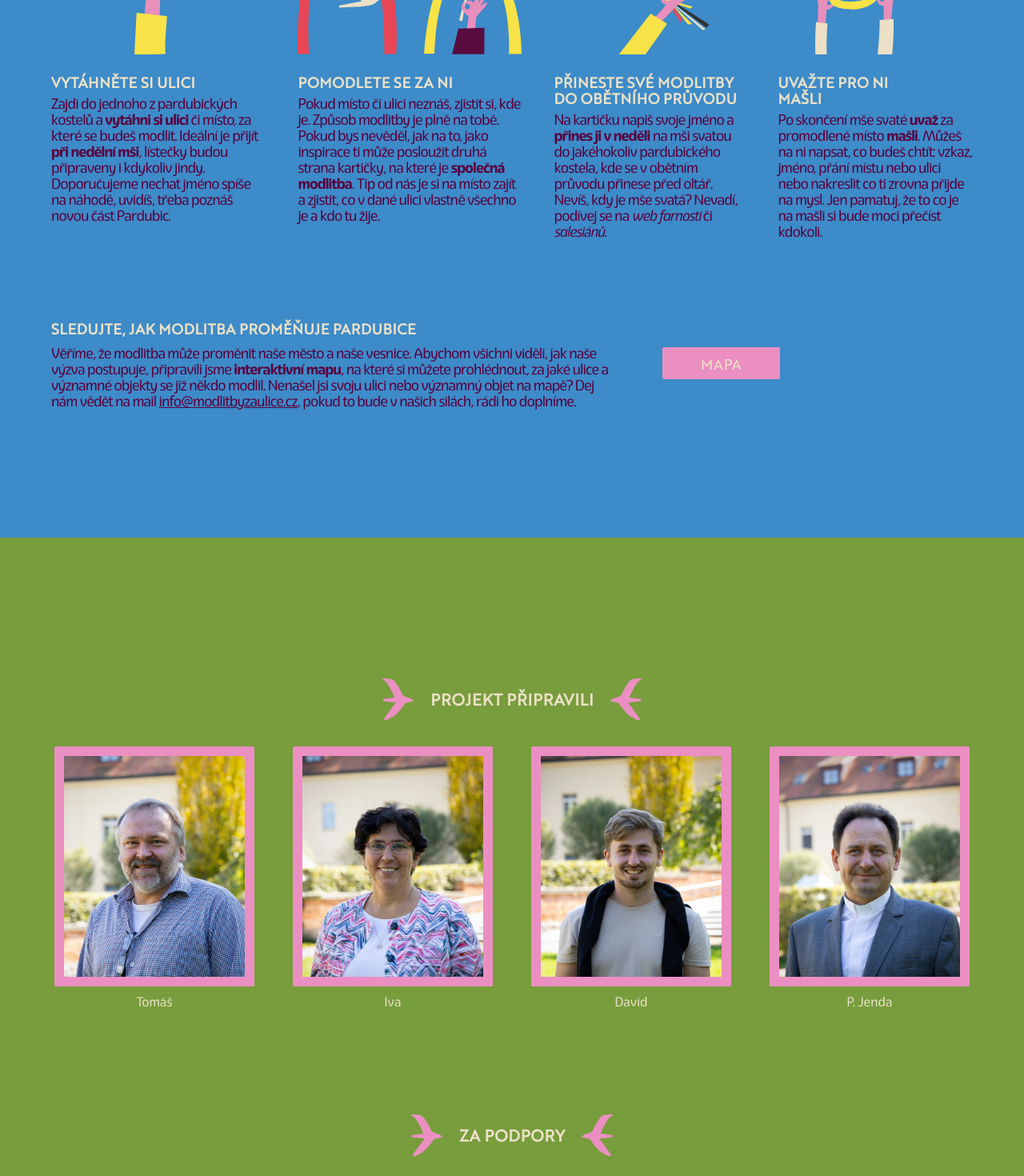
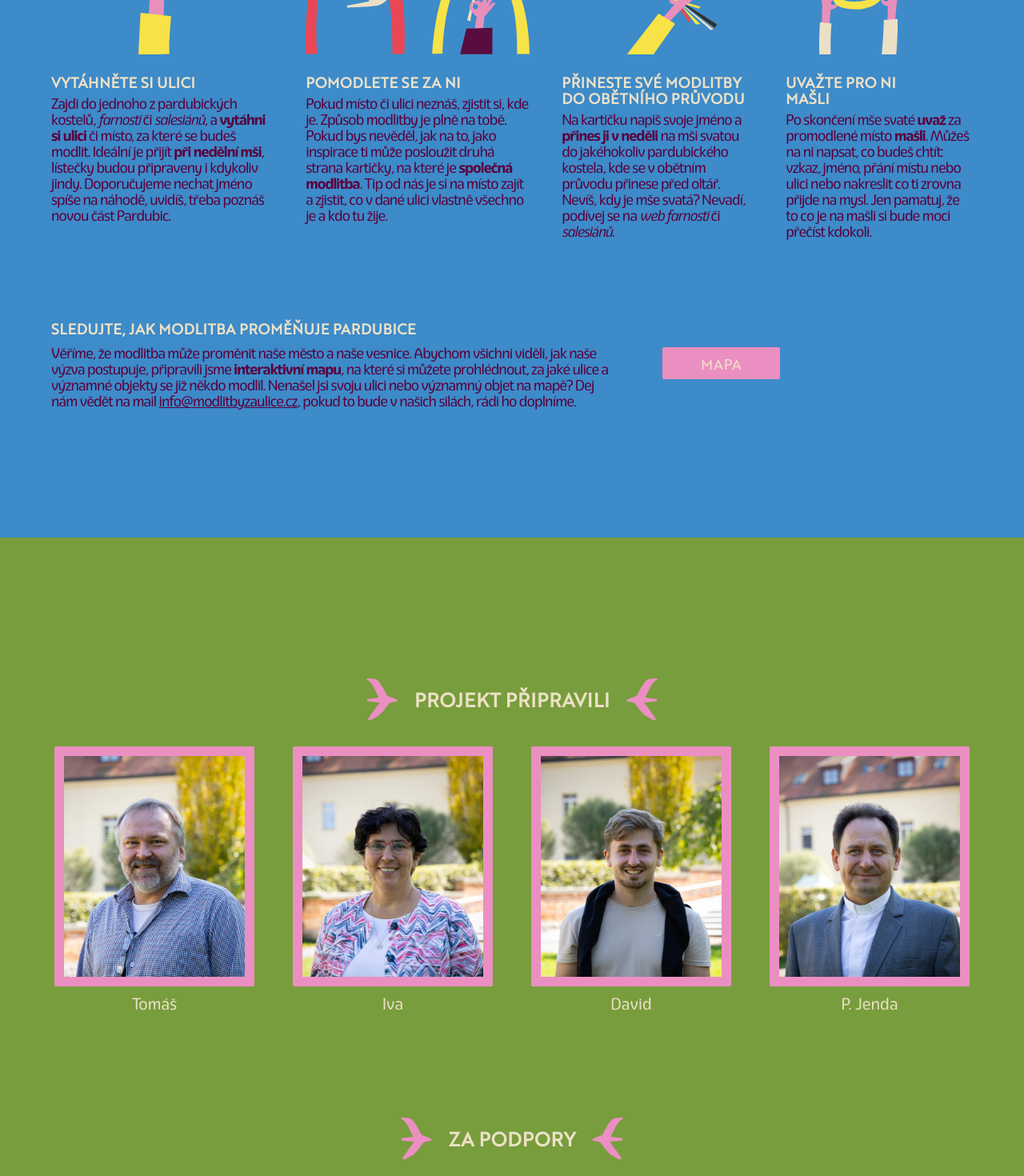
Before and after one commit to petrkucerak/modlitbyzaulice, a Next.js app: page / in a window 1280 px wide. Shown: the part 3040-4510 px from the top of the page at 80% size. Built offline with nearby package versions, Linux system fonts and the light colour scheme.

Commit message:
Update safe zone for logos

```diff
--- a/app/page.js
+++ b/app/page.js
@@ -163,8 +163,25 @@ export default function Home() {
               Vytáhněte si ulici
             </h3>
             <p className="text-wine tracking-tighter leading-5 2xl:leading-6 font-eigerdals lg:h-[140px]">
-              Zajdi do jednoho z pardubických kostelů a{" "}
-              <strong>vytáhni si ulici</strong> či místo, za které se budeš
+              Zajdi do jednoho z pardubických kostelů,{" "}
+              <Link
+                href={
+                  "https://farnost-pardubice.cz/bohosluzby/aktualni-bohosluzby/"
+                }
+                target="_blank"
+                className="italic"
+              >
+                farnosti
+              </Link>{" "}
+              či{" "}
+              <Link
+                href={"https://salesianipardubice.cz/kostel/"}
+                target="_blank"
+                className="italic"
+              >
+                salesiánů
+              </Link>{", "}
+              a <strong>vytáhni si ulici</strong> či místo, za které se budeš
               modlit. Ideální je přijít <strong>při nedělní mši</strong>,
               lístečky budou připraveny i kdykoliv jindy. Doporučujeme nechat
               jméno spíše na náhodě, uvidíš, třeba poznáš novou část Pardubic.
@@ -243,10 +260,12 @@ export default function Home() {
             <p className="text-wine tracking-tighter leading-5 2xl:leading-6 font-eigerdals">
               Věříme, že modlitba může proměnit naše město a naše vesnice.
               Abychom všichni viděli, jak naše výzva postupuje, připravili jsme{" "}
-              <strong>interaktivní mapu</strong>, na které si můžete
-              prohlédnout, za jaké ulice a významné objekty se již někdo modlil.
-              Nenašel jsi svoju ulici nebo významný objet na mapě? Dej nám vědět
-              na mail{" "}
+              <Link href="/mapa">
+                <strong>interaktivní mapu</strong>
+              </Link>
+              , na které si můžete prohlédnout, za jaké ulice a významné objekty
+              se již někdo modlil. Nenašel jsi svoju ulici nebo významný objet
+              na mapě? Dej nám vědět na mail{" "}
               <Link
                 href={"mailto:info@modlitbyzaulice.cz"}
                 className="underline"
@@ -277,7 +296,7 @@ export default function Home() {
               src="/assets/tomas.webp"
               alt="Profilová fotka Tomáše"
             />
-            <h3 className="mt-2 font-eigerdals">Tomáš</h3>
+            <h3 className="mt-2 font-eigerdals text-xl">Tomáš</h3>
           </ProfileCard>
           <ProfileCard>
             <img
@@ -285,7 +304,7 @@ export default function Home() {
               src="/assets/iva.webp"
               alt="Profilová fotka Ivy"
             />
-            <h3 className="mt-2 font-eigerdals">Iva</h3>
+            <h3 className="mt-2 font-eigerdals text-xl">Iva</h3>
           </ProfileCard>
           <ProfileCard>
             <img
@@ -293,7 +312,7 @@ export default function Home() {
               src="/assets/david.webp"
               alt="Profilová fotka Davida"
             />
-            <h3 className="mt-2 font-eigerdals">David</h3>
+            <h3 className="mt-2 font-eigerdals text-xl">David</h3>
           </ProfileCard>
           <ProfileCard>
             <img
@@ -301,7 +320,7 @@ export default function Home() {
               src="/assets/jenda.webp"
               alt="Profilová fotka Jendy"
             />
-            <h3 className="mt-2 font-eigerdals">P. Jenda</h3>
+            <h3 className="mt-2 font-eigerdals text-xl">P. Jenda</h3>
           </ProfileCard>
         </div>
         <TitleWithBirds className={"mt-[4rem] mb-8"}>Za podpory</TitleWithBirds>
@@ -359,7 +378,7 @@ export default function Home() {
               title="Pardubický kraj"
             >
               <img
-                className="w-[200px] xl:w-[250px] h-[250px] xl:h-[300px] border-[12px] p-4 border-pink bg-white"
+                className="w-[200px] xl:w-[250px] h-[250px] xl:h-[300px] border-[12px] p-4 pr-5 border-pink bg-white"
                 src="/assets/logo_kraj.svg"
                 alt="Logo Pardubického kraje"
               />
--- a/components/layout/title-bird.js
+++ b/components/layout/title-bird.js
@@ -7,7 +7,7 @@ export default function TitleWithBirds({ children, className, color }) {
       className={`${className} flex flex-row items-center justify-center uppercase font-semibold`}
     >
       <IconCustomBirdLeft color={color} className={"w-6 sm:w-10 mr-5"} />
-      <h2 className="text-xl">{children}</h2>
+      <h2 className="text-xl xl:text-2xl">{children}</h2>
       <IconCustomBirdRight color={color} className={"w-6 sm:w-10 ml-5"} />
     </div>
   );
```
